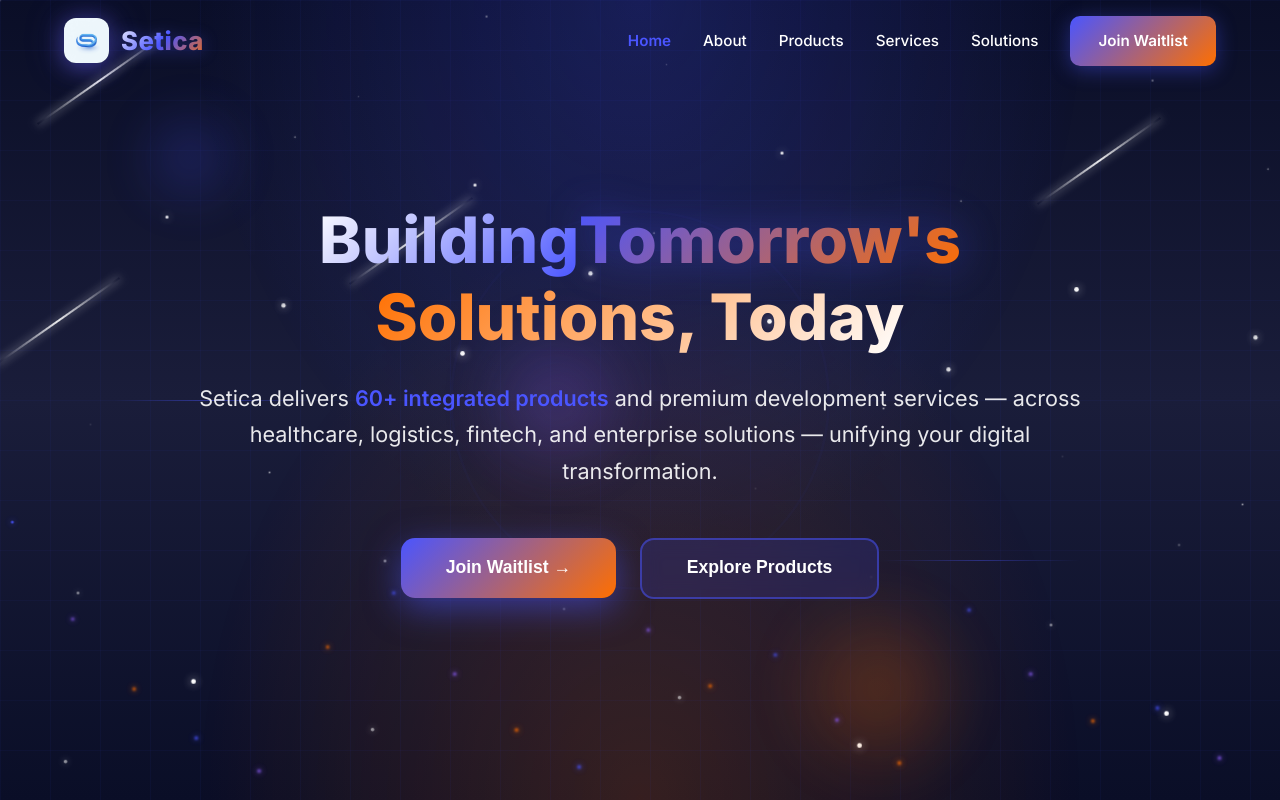
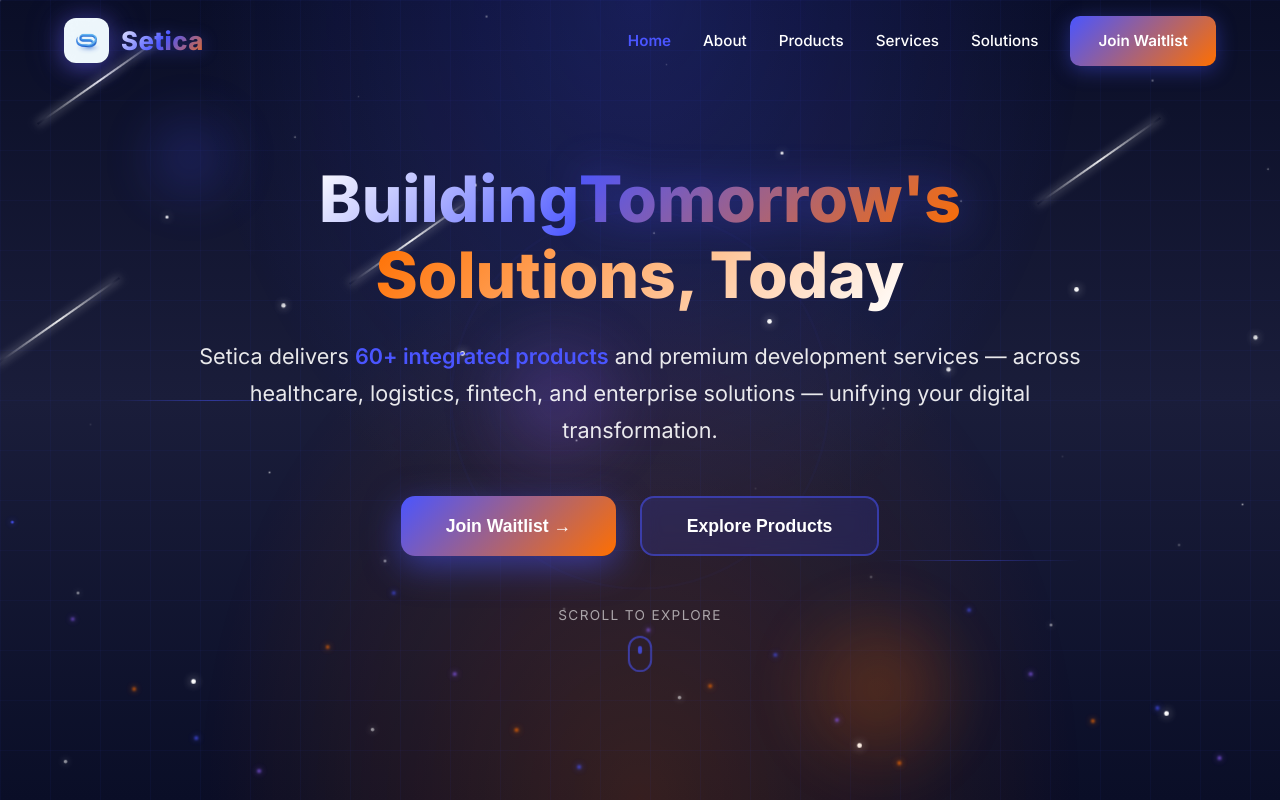
Before and after one commit to lingamvamshikrishnareddy/Setica-Technologies, a Next.js app: page / in a window 1280 px wide. Shown: the top 800 px of the page. Built offline with nearby package versions, Linux system fonts and the light colour scheme.

Commit message:
Your commit message

```diff
--- a/src/components/sections/Hero.tsx
+++ b/src/components/sections/Hero.tsx
@@ -1,25 +1,37 @@
 'use client';
 
 import React, { useState, useEffect } from 'react';
+import { useRouter } from 'next/navigation';
 
 export default function Hero() {
   const [isClient, setIsClient] = useState(false);
+  const router = useRouter();
 
   useEffect(() => {
     setIsClient(true);
   }, []);
 
+  const handleWaitlistClick = () => {
+    router.push('/join-waitlist');
+  };
+
+  const handleProductsClick = () => {
+    router.push('/products');
+  };
+
   return (
     <div style={{
       minHeight: '100vh',
+      height: 'auto',
       position: 'relative',
       overflow: 'hidden',
       background: 'linear-gradient(to bottom, #0a0e27 0%, #1a1d3a 50%, #0a0e27 100%)',
       display: 'flex',
       alignItems: 'center',
       justifyContent: 'center',
-      padding: '2rem',
+      padding: '2rem 1rem',
       paddingTop: '6rem',
+      paddingBottom: '4rem',
     }}>
       {/* Animated Background Gradient */}
       <div style={{
@@ -237,9 +249,11 @@ export default function Hero() {
           gap: '1.5rem',
           justifyContent: 'center',
           flexWrap: 'wrap',
-          marginBottom: '4rem',
+          marginBottom: '3rem',
         }}>
-          <button style={{
+          <button
+          onClick={handleWaitlistClick}
+          style={{
             padding: '1.1rem 2.8rem',
             fontSize: '1.1rem',
             fontWeight: '600',
@@ -275,7 +289,9 @@ export default function Hero() {
             )}
           </button>
 
-          <button style={{
+          <button
+          onClick={handleProductsClick}
+          style={{
             padding: '1.1rem 2.8rem',
             fontSize: '1.1rem',
             fontWeight: '600',
@@ -304,6 +320,46 @@ export default function Hero() {
             Explore Products
           </button>
         </div>
+
+        {/* Scroll Indicator */}
+        {isClient && (
+          <div style={{
+            display: 'flex',
+            flexDirection: 'column',
+            alignItems: 'center',
+            gap: '0.5rem',
+            animation: 'fadeInUp 1s ease 1s both',
+          }}>
+            <span style={{
+              fontSize: '0.85rem',
+              color: 'rgba(255, 255, 255, 0.6)',
+              letterSpacing: '0.1em',
+              textTransform: 'uppercase',
+            }}>
+              Scroll to explore
+            </span>
+            <div style={{
+              width: '24px',
+              height: '36px',
+              border: '2px solid rgba(74, 85, 255, 0.6)',
+              borderRadius: '12px',
+              position: 'relative',
+              animation: 'pulse 2s infinite ease-in-out',
+            }}>
+              <div style={{
+                width: '4px',
+                height: '8px',
+                background: 'rgba(74, 85, 255, 0.9)',
+                borderRadius: '2px',
+                position: 'absolute',
+                top: '6px',
+                left: '50%',
+                transform: 'translateX(-50%)',
+                animation: 'scrollWheel 2s infinite ease-in-out',
+              }} />
+            </div>
+          </div>
+        )}
       </div>
 
       {/* CSS Animations */}
@@ -396,17 +452,52 @@ export default function Hero() {
         }
 
         @keyframes pulse {
-          0%, 100% { transform: scale(1); }
-          50% { transform: scale(1.1); }
+          0%, 100% {
+            transform: scale(1);
+            opacity: 1;
+          }
+          50% {
+            transform: scale(1.05);
+            opacity: 0.8;
+          }
+        }
+
+        @keyframes scrollWheel {
+          0% {
+            top: 6px;
+            opacity: 1;
+          }
+          50% {
+            top: 14px;
+            opacity: 0.5;
+          }
+          100% {
+            top: 6px;
+            opacity: 1;
+          }
         }
 
         /* Responsive adjustments */
         @media (max-width: 768px) {
           h1 {
             font-size: clamp(1.8rem, 8vw, 2.5rem) !important;
+            margin-bottom: 1.2rem !important;
           }
           p {
             font-size: clamp(0.95rem, 4vw, 1.1rem) !important;
+            margin-bottom: 2rem !important;
+            padding: 0 0.5rem;
+          }
+          button {
+            padding: 0.95rem 2rem !important;
+            fontSize: 1rem !important;
+          }
+        }
+
+        @media (max-width: 480px) {
+          button {
+            width: 100%;
+            max-width: 280px;
           }
         }
       `}</style>
```
